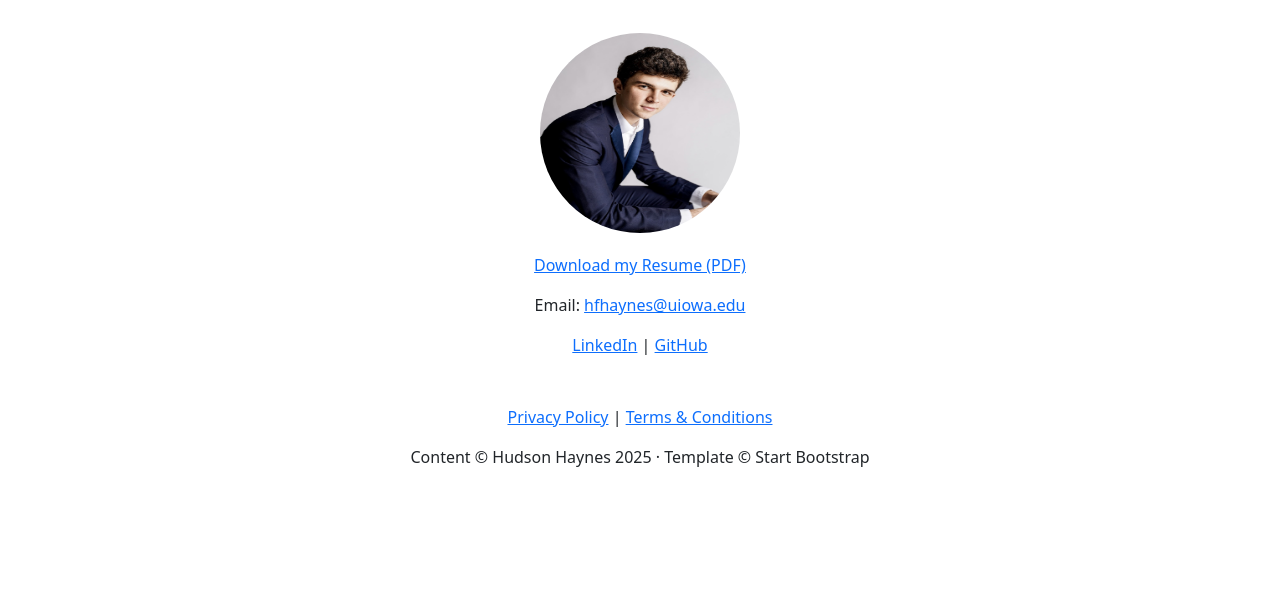
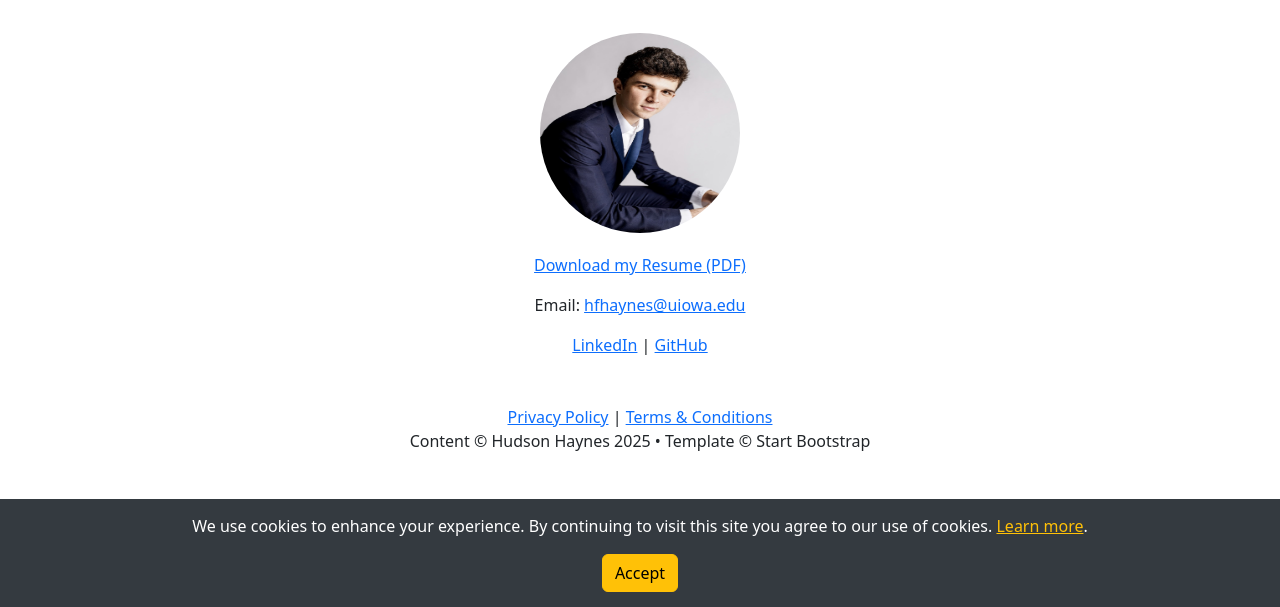
Before and after one commit to Hudson-Haynes/portfolio-website, a plain HTML site: page index.html in a window 1280 px wide. Shown: the part 193-800 px from the top of the page. Drawn offline with nearby package versions, Linux system fonts and the light colour scheme.

Commit message:
Update index.html

```diff
--- a/index.html
+++ b/index.html
@@ -14,30 +14,33 @@
   <link rel="icon" type="image/png" sizes="192x192" href="android-chrome-192x192.png" />
   <link rel="icon" type="image/png" sizes="512x512" href="android-chrome-512x512.png" />
 
-  <!-- Social Meta -->
+  <!-- Social Media Meta Tags -->
   <meta name="twitter:card" content="summary" />
   <meta name="twitter:title" content="Hudson Haynes Portfolio" />
   <meta name="twitter:description" content="Portfolio site for Hudson Haynes" />
   <meta name="twitter:image" content="https://nice-rock-0677e7310.6.azurestaticapps.net/Twitter.png" />
+  <meta name="twitter:site" content="@hudson_haynes82" />
+
   <meta property="og:type" content="website" />
   <meta property="og:title" content="Hudson Haynes Portfolio" />
   <meta property="og:description" content="Portfolio site for Hudson Haynes" />
   <meta property="og:image" content="https://nice-rock-0677e7310.6.azurestaticapps.net/path-to-image.png" />
   <meta property="og:url" content="https://nice-rock-0677e7310.6.azurestaticapps.net" />
 
-  <!-- Styles -->
+  <!-- CSS -->
   <link href="css/styles.css" rel="stylesheet" />
 </head>
+
 <body>
   <!-- Navigation -->
   <nav class="navbar navbar-expand-lg navbar-dark bg-dark">
     <div class="container">
       <a class="navbar-brand" href="#">Hudson Haynes</a>
-      <button class="navbar-toggler" type="button" data-bs-toggle="collapse" data-bs-target="#navbarNav" aria-controls="navbarNav" aria-expanded="false" aria-label="Toggle navigation">
+      <button class="navbar-toggler" type="button" data-bs-toggle="collapse" data-bs-target="#navbarNav">
         <span class="navbar-toggler-icon"></span>
       </button>
       <div class="collapse navbar-collapse" id="navbarNav">
-        <ul class="navbar-nav ms-auto mb-2 mb-lg-0">
+        <ul class="navbar-nav ms-auto">
           <li class="nav-item"><a class="nav-link" href="#">Home</a></li>
           <li class="nav-item"><a class="nav-link" href="#">About</a></li>
           <li class="nav-item"><a class="nav-link" href="#">Contact</a></li>
@@ -50,43 +53,61 @@
   <div class="container text-center mt-5">
     <h1>Hudson Haynes</h1>
     <p class="lead">Business Analytics and Finance Student at the University of Iowa</p>
-
-    <!-- Headshot -->
     <img src="headshot.jpeg" alt="Hudson Haynes headshot" width="200" height="200" style="border-radius: 50%; margin: 20px 0;" />
 
-    <!-- Resume -->
     <p><a href="Hudson_Haynes_Resume.pdf" download>Download my Resume (PDF)</a></p>
-
-    <!-- Contact Info -->
     <p>Email: <a href="mailto:hfhaynes@uiowa.edu">hfhaynes@uiowa.edu</a></p>
 
-    <!-- Social Links -->
     <p>
       <a href="https://www.linkedin.com/in/hudson-haynes-2706a1198/" target="_blank">LinkedIn</a> |
       <a href="https://github.com/Hudson-Haynes" target="_blank">GitHub</a>
     </p>
   </div>
 
+  <!-- Cookie Popup -->
+  <div id="cookie-popup" style="position: fixed; bottom: 0; width: 100%; background: #343a40; color: white; padding: 15px; display: none; z-index: 999;">
+    <div class="container text-center">
+      <p>We use cookies to enhance your experience. By continuing to visit this site you agree to our use of cookies.
+        <a href="cookie-policy.html" style="color: #ffc107;">Learn more</a>.
+      </p>
+      <button onclick="acceptCookies()" class="btn btn-warning">Accept</button>
+    </div>
+  </div>
+
+  <!-- Footer -->
+  <footer class="text-center mt-5 mb-3">
+    <a href="privacy.html">Privacy Policy</a> |
+    <a href="terms.html">Terms & Conditions</a><br />
+    Content © Hudson Haynes 2025 • Template © Start Bootstrap
+  </footer>
+
+  <!-- Bootstrap JS -->
+  <script src="https://cdn.jsdelivr.net/npm/bootstrap@5.2.3/dist/js/bootstrap.bundle.min.js"></script>
+
   <!-- Scripts -->
-  <script src="https://cdn.jsdelivr.net/npm/bootstrap@5.2.3/dist/js/bootstrap.bundle.min.js"></script>
   <script src="js/scripts.js"></script>
 
   <!-- Google Analytics -->
   <script async src="https://www.googletagmanager.com/gtag/js?id=G-2079YX4E0W"></script>
   <script>
     window.dataLayer = window.dataLayer || [];
-    function gtag(){ dataLayer.push(arguments); }
+    function gtag(){dataLayer.push(arguments);}
     gtag('js', new Date());
     gtag('config', 'G-2079YX4E0W');
   </script>
 
-  <!-- Footer -->
-  <footer class="text-center mt-5 mb-3">
-    <p>
-      <a href="privacy.html">Privacy Policy</a> |
-      <a href="terms.html">Terms & Conditions</a>
-    </p>
-    <p>Content © Hudson Haynes 2025 · Template © Start Bootstrap</p>
-  </footer>
+  <!-- Cookie JS -->
+  <script>
+    function acceptCookies() {
+      localStorage.setItem('cookiesAccepted', 'true');
+      document.getElementById('cookie-popup').style.display = 'none';
+    }
+
+    window.onload = function() {
+      if (!localStorage.getItem('cookiesAccepted')) {
+        document.getElementById('cookie-popup').style.display = 'block';
+      }
+    };
+  </script>
 </body>
 </html>
```
